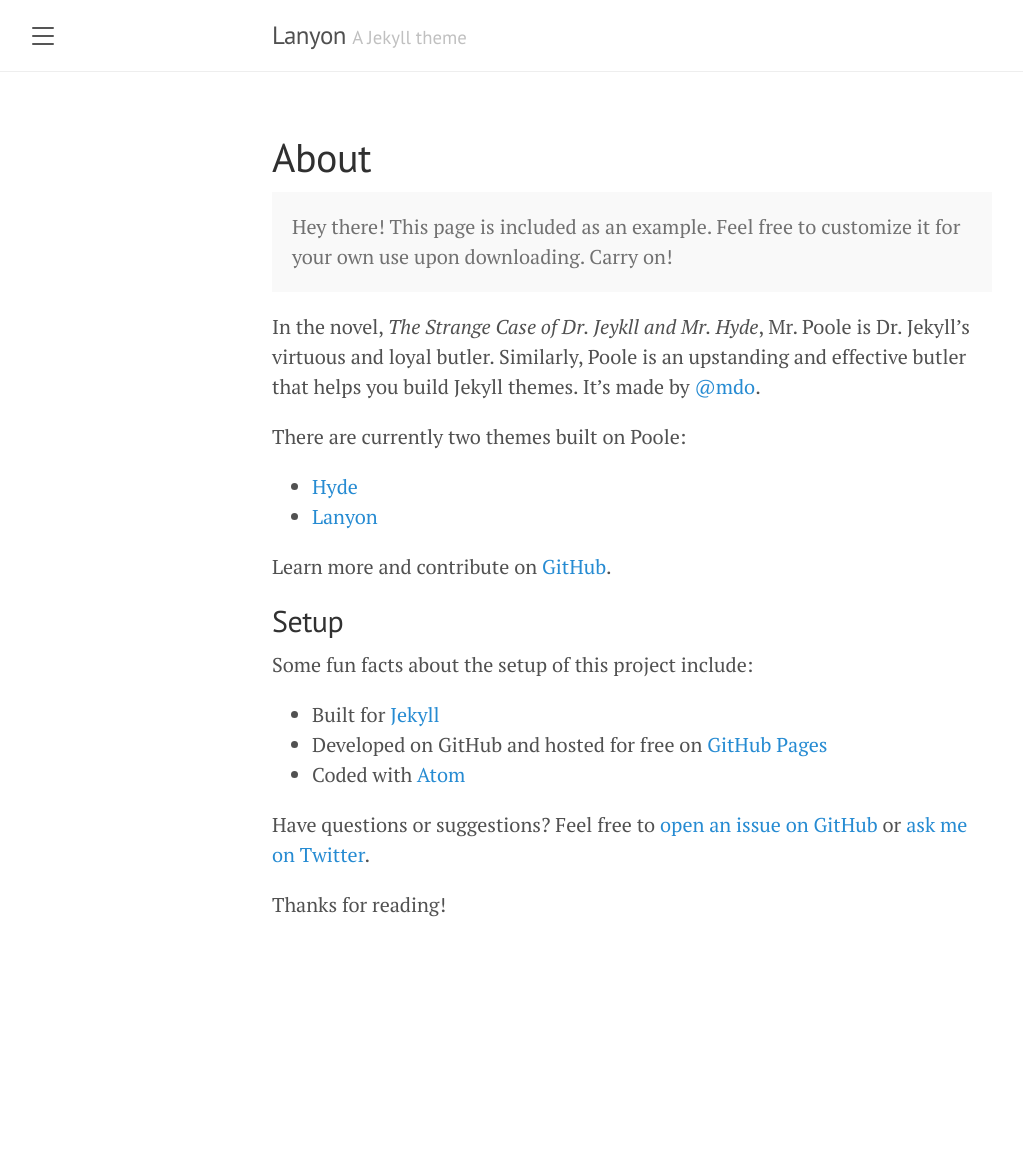
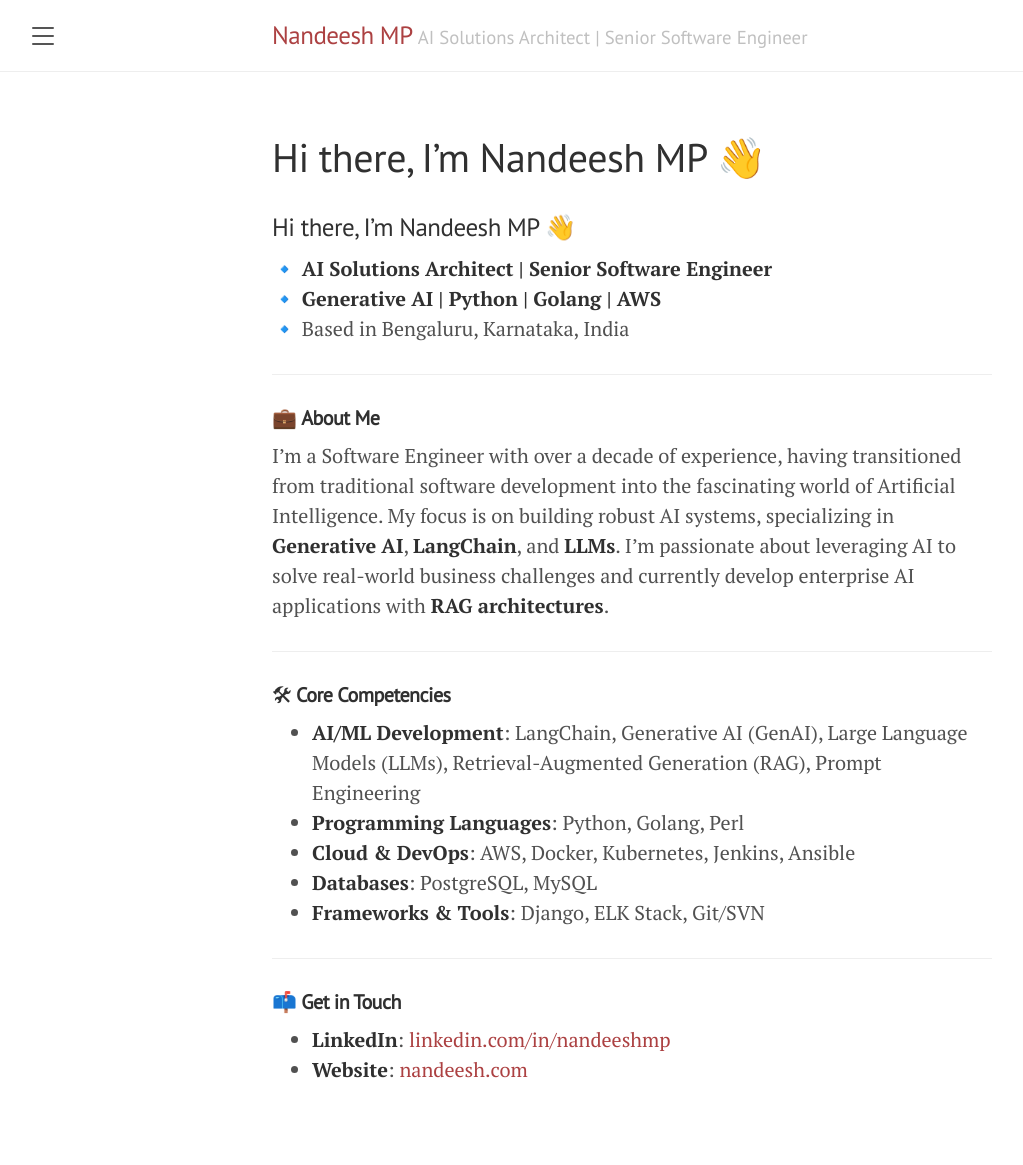
Before and after one commit to nandeeshmp/nandeeshmp.github.io, a Jekyll site: the page built from about.md, in a window 1280 px wide. Shown: the whole page, without its empty margins (8-1031 px from the left). Built offline with Jekyll 4.4.1, drawn with Linux system fonts in a browser that asks for light colours; our own code applies the rules of GitHub Pages for plain Markdown files; before the commit the page ends 1000 px from its top, so only the background shows below that.

Commit message:
Add some changes

```diff
--- a/_config.yml
+++ b/_config.yml
@@ -1,6 +1,6 @@
 # Setup
-title:               Lanyon
-tagline:             'A Jekyll theme'
+title:               Nandeesh MP
+tagline:             'AI Solutions Architect | Senior Software Engineer'
 description:         'A reserved <a href="https://jekyllrb.com" target="_blank">Jekyll</a> theme that places the utmost gravity on content with a hidden drawer. Made by <a href="https://twitter.com/mdo" target="_blank">@mdo</a>.'
 url:                 https://nandeesh.com
 baseurl:             ''
@@ -9,9 +9,8 @@ permalink:           pretty
 
 # About/contact
 author:
-  name:              Mark Otto
-  url:               https://twitter.com/mdo
-  email:             markdotto@gmail.com
+  name:              Nandeesh MP
+  url:               https://nandeesh.com
 
 # Gems
 plugins:
--- a/_includes/sidebar.html
+++ b/_includes/sidebar.html
@@ -25,8 +25,6 @@
       {% endif %}
     {% endfor %}
 
-    <a class="sidebar-nav-item" href="{{ site.github.repo }}/archive/v{{ site.version }}.zip">Download</a>
-    <a class="sidebar-nav-item" href="{{ site.github.repo }}">GitHub project</a>
     <span class="sidebar-nav-item">Currently v{{ site.version }}</span>
   </nav>
 
--- a/_layouts/default.html
+++ b/_layouts/default.html
@@ -3,7 +3,7 @@
 
   {% include head.html %}
 
-  <body>
+  <body class="theme-base-08">
 
     {% include sidebar.html %}
 
--- a/about.md
+++ b/about.md
@@ -1,29 +1,25 @@
----
-layout: page
-title: About
+### Hi there, I'm Nandeesh MP 👋
+
+🔹 **AI Solutions Architect | Senior Software Engineer**
+🔹 **Generative AI | Python | Golang | AWS**
+🔹 Based in Bengaluru, Karnataka, India
+
 ---
 
-<p class="message">
-  Hey there! This page is included as an example. Feel free to customize it for your own use upon downloading. Carry on!
-</p>
+#### 💼 **About Me**
+I'm a Software Engineer with over a decade of experience, having transitioned from traditional software development into the fascinating world of Artificial Intelligence. My focus is on building robust AI systems, specializing in **Generative AI**, **LangChain**, and **LLMs**. I'm passionate about leveraging AI to solve real-world business challenges and currently develop enterprise AI applications with **RAG architectures**.
 
-In the novel, *The Strange Case of Dr. Jeykll and Mr. Hyde*, Mr. Poole is Dr. Jekyll's virtuous and loyal butler. Similarly, Poole is an upstanding and effective butler that helps you build Jekyll themes. It's made by [@mdo](https://twitter.com/mdo).
+---
 
-There are currently two themes built on Poole:
+#### 🛠 **Core Competencies**
+- **AI/ML Development**: LangChain, Generative AI (GenAI), Large Language Models (LLMs), Retrieval-Augmented Generation (RAG), Prompt Engineering
+- **Programming Languages**: Python, Golang, Perl
+- **Cloud & DevOps**: AWS, Docker, Kubernetes, Jenkins, Ansible
+- **Databases**: PostgreSQL, MySQL
+- **Frameworks & Tools**: Django, ELK Stack, Git/SVN
 
-* [Hyde](http://hyde.getpoole.com)
-* [Lanyon](http://lanyon.getpoole.com)
+---
 
-Learn more and contribute on [GitHub](https://github.com/poole).
-
-## Setup
-
-Some fun facts about the setup of this project include:
-
-* Built for [Jekyll](https://jekyllrb.com)
-* Developed on GitHub and hosted for free on [GitHub Pages](https://pages.github.com)
-* Coded with [Atom](https://atom.io)
-
-Have questions or suggestions? Feel free to [open an issue on GitHub](https://github.com/poole/issues/new) or [ask me on Twitter](https://twitter.com/mdo).
-
-Thanks for reading!
+#### 📫 **Get in Touch**
+- **LinkedIn**: [linkedin.com/in/nandeeshmp](https://www.linkedin.com/in/nandeeshmp)
+- **Website**: [nandeesh.com](https://nandeesh.com)
```
Also changed, not shown: README.md.
